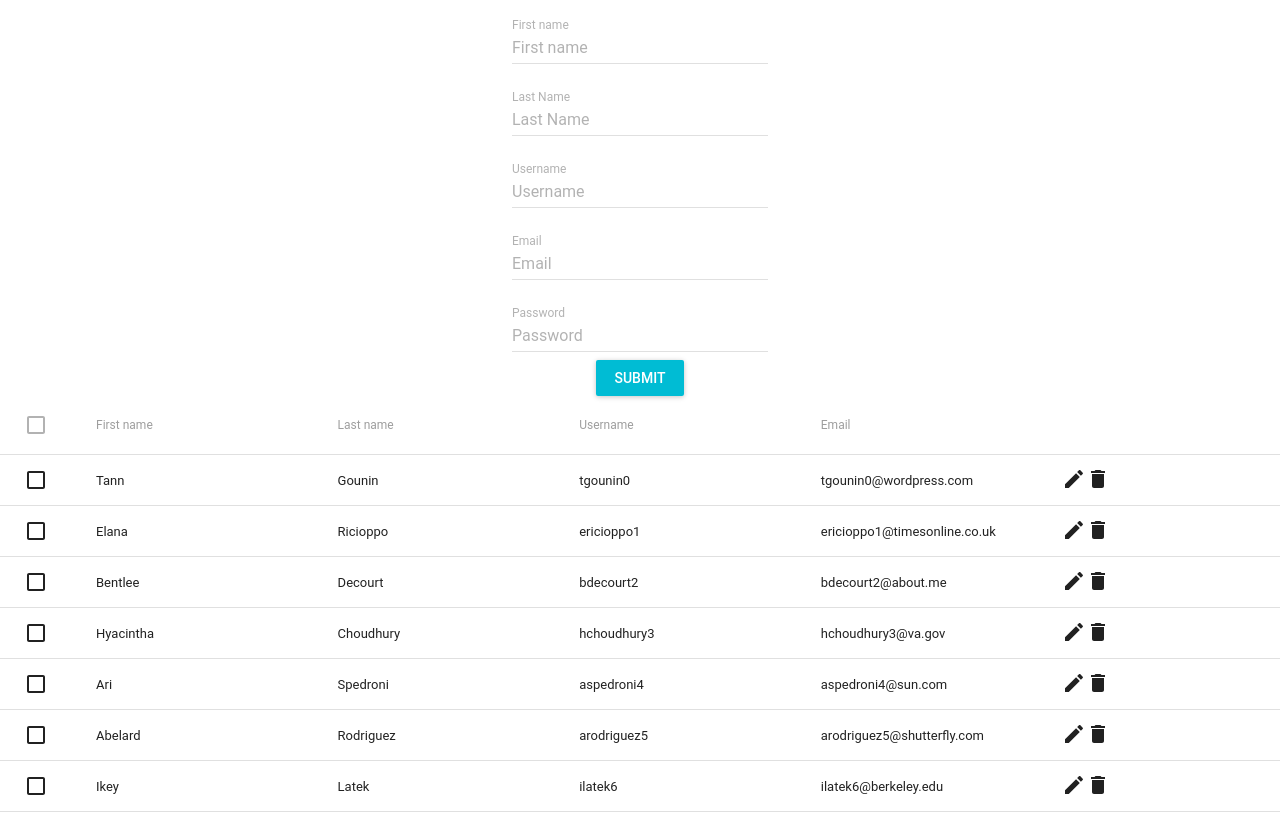
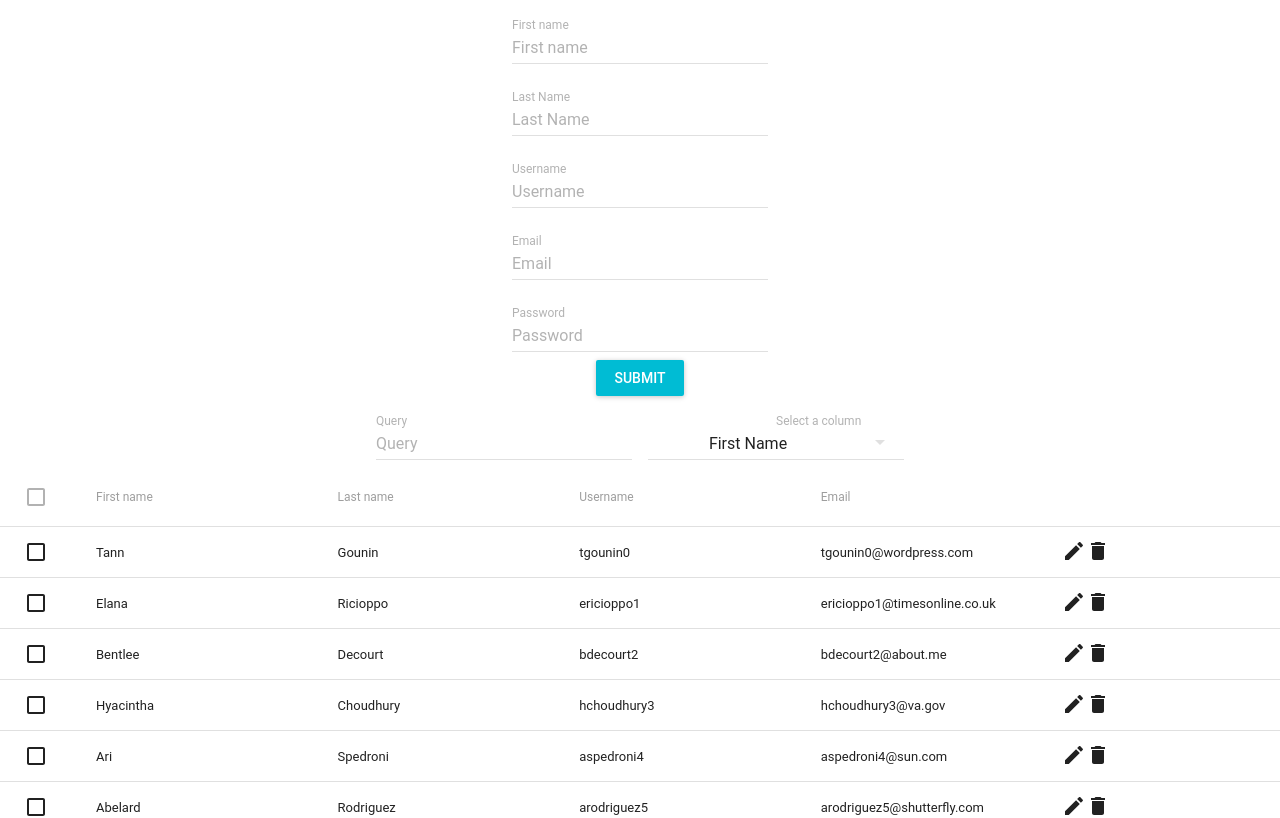
Before and after one commit to benawad/basic-react-form, a React (Create React App) app: page / in a window 1280 px wide. Shown: the top 818 px of the page. Built offline with nearby package versions, Linux system fonts and the light colour scheme; what react-tap-event-plugin would draw is missing.

Commit message:
add ability to search

```diff
--- a/src/App.js
+++ b/src/App.js
@@ -2,6 +2,9 @@ import React, { Component } from "react";
 import MuiThemeProvider from "material-ui/styles/MuiThemeProvider";
 import injectTapEventPlugin from "react-tap-event-plugin";
 import orderBy from "lodash/orderBy";
+import SelectField from "material-ui/SelectField";
+import MenuItem from "material-ui/MenuItem";
+import TextField from "material-ui/TextField";
 
 import logo from "./logo.svg";
 import "./App.css";
@@ -91,7 +94,9 @@ class App extends Component {
     ],
     editIdx: -1,
     columnToSort: "",
-    sortDirection: "desc"
+    sortDirection: "desc",
+    query: "",
+    columnToQuery: "firstName"
   };
 
   handleRemove = i => {
@@ -126,6 +131,7 @@ class App extends Component {
   };
 
   render() {
+    const lowerCaseQuery = this.state.query.toLowerCase();
     return (
       <MuiThemeProvider>
         <div className="App">
@@ -136,6 +142,30 @@ class App extends Component {
               })
             }
           />
+          <div style={{ display: "flex" }}>
+            <div style={{ display: "flex", margin: "auto" }}>
+              <TextField
+                hintText="Query"
+                floatingLabelText="Query"
+                value={this.state.query}
+                onChange={e => this.setState({ query: e.target.value })}
+                floatingLabelFixed
+              />
+              <SelectField
+                style={{ marginLeft: "1em" }}
+                floatingLabelText="Select a column"
+                value={this.state.columnToQuery}
+                onChange={(event, index, value) =>
+                  this.setState({ columnToQuery: value })
+                }
+              >
+                <MenuItem value="firstName" primaryText="First Name" />
+                <MenuItem value="lastName" primaryText="Last Name" />
+                <MenuItem value="username" primaryText="Username" />
+                <MenuItem value="email" primaryText="Email" />
+              </SelectField>
+            </div>
+          </div>
           <Table
             handleSort={this.handleSort}
             handleRemove={this.handleRemove}
@@ -146,7 +176,13 @@ class App extends Component {
             columnToSort={this.state.columnToSort}
             sortDirection={this.state.sortDirection}
             data={orderBy(
-              this.state.data,
+              this.state.query
+                ? this.state.data.filter(x =>
+                    x[this.state.columnToQuery]
+                      .toLowerCase()
+                      .includes(lowerCaseQuery)
+                  )
+                : this.state.data,
               this.state.columnToSort,
               this.state.sortDirection
             )}
```
